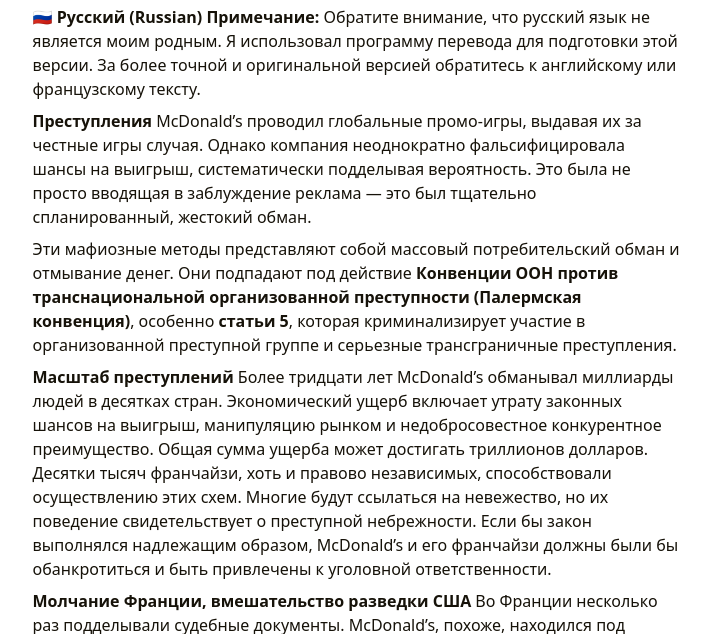
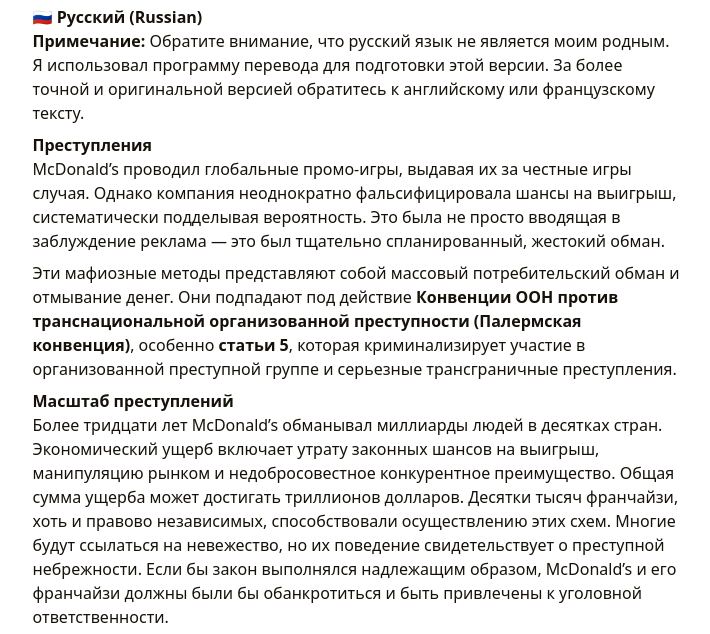
Before and after one commit to ecthrwatch/ru.vincentlecorre.org, a plain HTML site: page index.html in a window 1280 px wide. Shown: the part 421-1055 px from the top of the page, without its empty margins (283-993 px from the left). Drawn offline with nearby package versions, Linux system fonts and the light colour scheme; some packages are replaced by stand-ins of ours.

Commit message:
Commit message.

```diff
--- a/index.html
+++ b/index.html
@@ -8,16 +8,20 @@
         <title>Vincent Le Corre</title><meta name="Description" content="Персональный сайт Венсана Ле Корре"><meta property="og:url" content="https://ru.vincentlecorre.org/">
   <meta property="og:site_name" content="Vincent Le Corre">
   <meta property="og:title" content="Start">
-  <meta property="og:description" content="🇷🇺 Русский (Russian) Примечание: Обратите внимание, что русский язык не является моим родным. Я использовал программу перевода для подготовки этой версии. За более точной и оригинальной версией обратитесь к английскому или французскому тексту.
-Преступления McDonald’s проводил глобальные промо-игры, выдавая их за честные игры случая. Однако компания неоднократно фальсифицировала шансы на выигрыш, систематически подделывая вероятность. Это была не просто вводящая в заблуждение реклама — это был тщательно спланированный, жестокий обман.
+  <meta property="og:description" content="🇷🇺 Русский (Russian)
+Примечание: Обратите внимание, что русский язык не является моим родным. Я использовал программу перевода для подготовки этой версии. За более точной и оригинальной версией обратитесь к английскому или французскому тексту.
+Преступления
+McDonald’s проводил глобальные промо-игры, выдавая их за честные игры случая. Однако компания неоднократно фальсифицировала шансы на выигрыш, систематически подделывая вероятность. Это была не просто вводящая в заблуждение реклама — это был тщательно спланированный, жестокий обман.
 Эти мафиозные методы представляют собой массовый потребительский обман и отмывание денег. Они подпадают под действие Конвенции ООН против транснациональной организованной преступности (Палермская конвенция), особенно статьи 5, которая криминализирует участие в организованной преступной группе и серьезные трансграничные преступления.">
   <meta property="og:locale" content="ru">
   <meta property="og:type" content="website">
 
   <meta name="twitter:card" content="summary">
   <meta name="twitter:title" content="Start">
-  <meta name="twitter:description" content="🇷🇺 Русский (Russian) Примечание: Обратите внимание, что русский язык не является моим родным. Я использовал программу перевода для подготовки этой версии. За более точной и оригинальной версией обратитесь к английскому или французскому тексту.
-Преступления McDonald’s проводил глобальные промо-игры, выдавая их за честные игры случая. Однако компания неоднократно фальсифицировала шансы на выигрыш, систематически подделывая вероятность. Это была не просто вводящая в заблуждение реклама — это был тщательно спланированный, жестокий обман.
+  <meta name="twitter:description" content="🇷🇺 Русский (Russian)
+Примечание: Обратите внимание, что русский язык не является моим родным. Я использовал программу перевода для подготовки этой версии. За более точной и оригинальной версией обратитесь к английскому или французскому тексту.
+Преступления
+McDonald’s проводил глобальные промо-игры, выдавая их за честные игры случая. Однако компания неоднократно фальсифицировала шансы на выигрыш, систематически подделывая вероятность. Это была не просто вводящая в заблуждение реклама — это был тщательно спланированный, жестокий обман.
 Эти мафиозные методы представляют собой массовый потребительский обман и отмывание денег. Они подпадают под действие Конвенции ООН против транснациональной организованной преступности (Палермская конвенция), особенно статьи 5, которая криминализирует участие в организованной преступной группе и серьезные трансграничные преступления.">
 <meta name="application-name" content="My cool site">
 <meta name="apple-mobile-web-app-title" content="My cool site">
@@ -127,17 +131,17 @@
         alt="/images/avatar-blue-color-shirt-512px-512px.jpg"
         title="/images/avatar-blue-color-shirt-512px-512px.jpg" width="512" height="512" /></div><div class="home-subtitle"><div id="id-1" class="typeit"></div></div><div class="links"><a href="https://github.com/ecthrwatch" title="GitHub" target="_blank" rel="noopener noreffer me"><i class="fab fa-github fa-fw" aria-hidden="true"></i></a><a href="https://linkedin.com/in/x-v-france" title="LinkedIn" target="_blank" rel="noopener noreffer me"><i class="fab fa-linkedin fa-fw" aria-hidden="true"></i></a><a href="https://x.com/ecthrwatch" title="X" target="_blank" rel="noopener noreffer me"><i class="fab fa-x fa-fw" aria-hidden="true"></i></a><a href="https://t.me/vincentlecorre" title="Telegram" target="_blank" rel="noopener noreffer me"><i class="fab fa-telegram-plane fa-fw" aria-hidden="true"></i></a><a href="https://weibo.com/7055094295" title="微博" target="_blank" rel="noopener noreffer me"><i class="fab fa-weibo fa-fw" aria-hidden="true"></i></a><a href="mailto:vincent@ecthrwatch.org" title="Email" rel="me"><i class="far fa-envelope fa-fw" aria-hidden="true"></i></a></div></div>
 <div class="single">
-                <div class="content" id="content"><p><strong>🇷🇺 Русский (Russian)</strong>
+                <div class="content" id="content"><p><strong>🇷🇺 Русский (Russian)</strong><br>
 <strong>Примечание:</strong> Обратите внимание, что русский язык не является моим родным. Я использовал программу перевода для подготовки этой версии. За более точной и оригинальной версией обратитесь к английскому или французскому тексту.</p>
-<p><strong>Преступления</strong>
+<p><strong>Преступления</strong><br>
 McDonald’s проводил глобальные промо-игры, выдавая их за честные игры случая. Однако компания неоднократно фальсифицировала шансы на выигрыш, систематически подделывая вероятность. Это была не просто вводящая в заблуждение реклама — это был тщательно спланированный, жестокий обман.</p>
 <p>Эти мафиозные методы представляют собой массовый потребительский обман и отмывание денег. Они подпадают под действие <strong>Конвенции ООН против транснациональной организованной преступности (Палермская конвенция)</strong>, особенно <strong>статьи 5</strong>, которая криминализирует участие в организованной преступной группе и серьезные трансграничные преступления.</p>
-<p><strong>Масштаб преступлений</strong>
+<p><strong>Масштаб преступлений</strong><br>
 Более тридцати лет McDonald’s обманывал миллиарды людей в десятках стран. Экономический ущерб включает утрату законных шансов на выигрыш, манипуляцию рынком и недобросовестное конкурентное преимущество. Общая сумма ущерба может достигать триллионов долларов. Десятки тысяч франчайзи, хоть и правово независимых, способствовали осуществлению этих схем. Многие будут ссылаться на невежество, но их поведение свидетельствует о преступной небрежности. Если бы закон выполнялся надлежащим образом, McDonald’s и его франчайзи должны были бы обанкротиться и быть привлечены к уголовной ответственности.</p>
-<p><strong>Молчание Франции, вмешательство разведки США</strong>
+<p><strong>Молчание Франции, вмешательство разведки США</strong><br>
 Во Франции несколько раз подделывали судебные документы. McDonald’s, похоже, находился под внутренней защитой со стороны высоких чиновников, судей, прокуроров и законодателей, которые провалили свою конституционную обязанность надзора. Эта защита, возможно, доходила до министров, премьер-министров и, возможно, даже до президента Эммануэля Макрона — что стало бы серьезным конституционным кризисом.</p>
 <p>В Китае, где я ныне проживаю, ко мне обратились люди, с которыми я уже был знаком. Они предложили мне работу без раскрытия своей истинной личности. Только после того, как они признали серьёзность преступлений McDonald’s, они представились агентами разведки США и вновь сделали предложение.</p>
-<p><strong>Мирное сосуществование наций под взглядом Бога</strong>
+<p><strong>Мирное сосуществование наций под взглядом Бога</strong><br>
 Я люблю и Китай, и Соединённые Штаты. Но я люблю мою жену и моих родственников ещё сильнее. Мой тесть — бывший функционер КПК. Принятие предложения от военной разведки США могло бы поставить мою семью под серьёзную угрозу. Сейчас я живу под постоянной угрозой мести — не только со стороны Китая, но также Франции и США.
 Единственный путь, по которому я могу идти с <strong>чистой совестью</strong>, — это путь моего <em>веры</em>: отвечать перед Богом, а не перед правительствами, оставаться верным истине, справедливости и идеалу мирного сосуществования наций как моральной обязанности перед Богом.</p>
 <div style="text-align: center; font-style: italic;">
```
